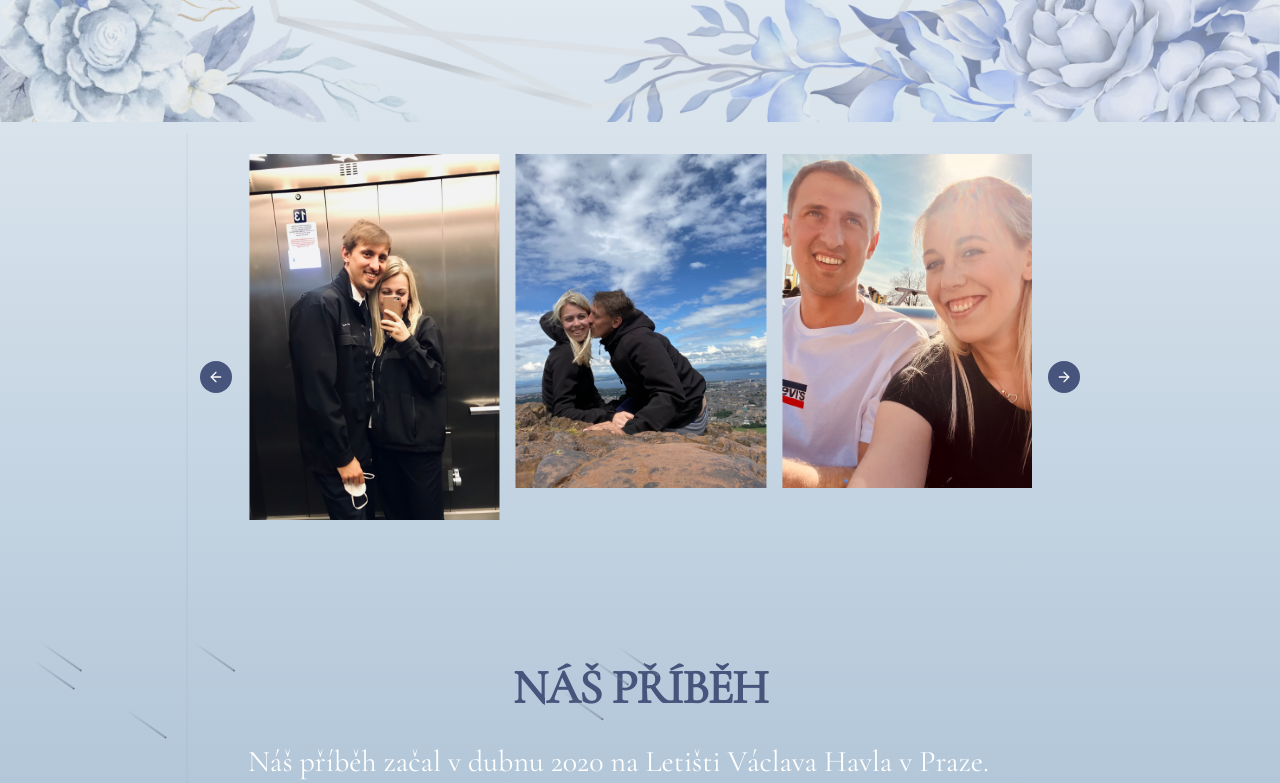
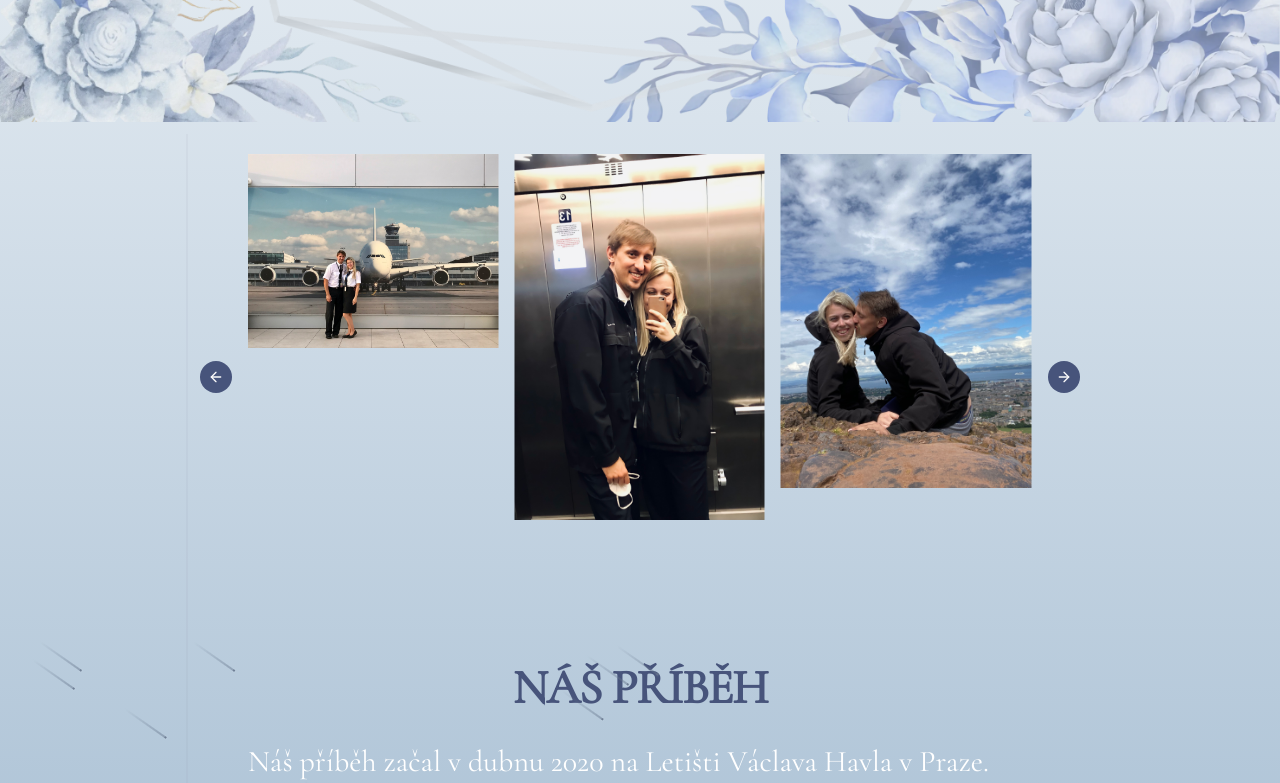
Before and after one commit to Jordandom/svatebni-web-natalie-a-tom, a Next.js app: page / in a window 1280 px wide. Shown: the part 598-1381 px from the top of the page. Built offline with nearby package versions, Linux system fonts and the light colour scheme; some icons are missing.

Commit message:
original photo size

```diff
--- a/components/ui/photo-carousel.tsx
+++ b/components/ui/photo-carousel.tsx
@@ -8,7 +8,6 @@
   CarouselPrevious,
 } from '@/components/ui/carousel'
 import Autoplay from 'embla-carousel-autoplay'
-// import AutoHeight from 'embla-carousel-auto-height'
 
 const images = Array.from({ length: 22 }, (_, index) => ({
   name: `${index + 1}`,
@@ -24,14 +23,13 @@
       }}
       plugins={[
         Autoplay({
-          delay: 3_000,
+          delay: 4_000,
         }),
-        // AutoHeight(),
       ]}
       className="w-full"
     >
       <CarouselContent>
-        {images.map((image, index) => (
+        {images.map((image) => (
           <CarouselItem key={image.name} className="md:basis-1/2 lg:basis-1/3">
             <Image
               layout="responsive"
@@ -41,8 +39,8 @@
               src={image.src}
               alt={image.name}
               quality={100}
-              loading={index >= 3 ? 'lazy' : 'eager'}
-              className="object-cover" // This ensures the image covers the container properly
+              // loading={index >= 3 ? 'lazy' : 'eager'}
+              className="object-cover"
             />
           </CarouselItem>
         ))}
--- a/package.json
+++ b/package.json
@@ -20,7 +20,6 @@
     "@typescript-eslint/eslint-plugin": "^7.13.0",
     "class-variance-authority": "^0.7.0",
     "clsx": "^2.1.1",
-    "embla-carousel-auto-height": "^8.1.5",
     "embla-carousel-autoplay": "^8.1.5",
     "embla-carousel-react": "^8.1.5",
     "framer-motion": "^11.2.10",
```
Also changed, not shown: 1 other file (tests, documents, lock files or other folders).
